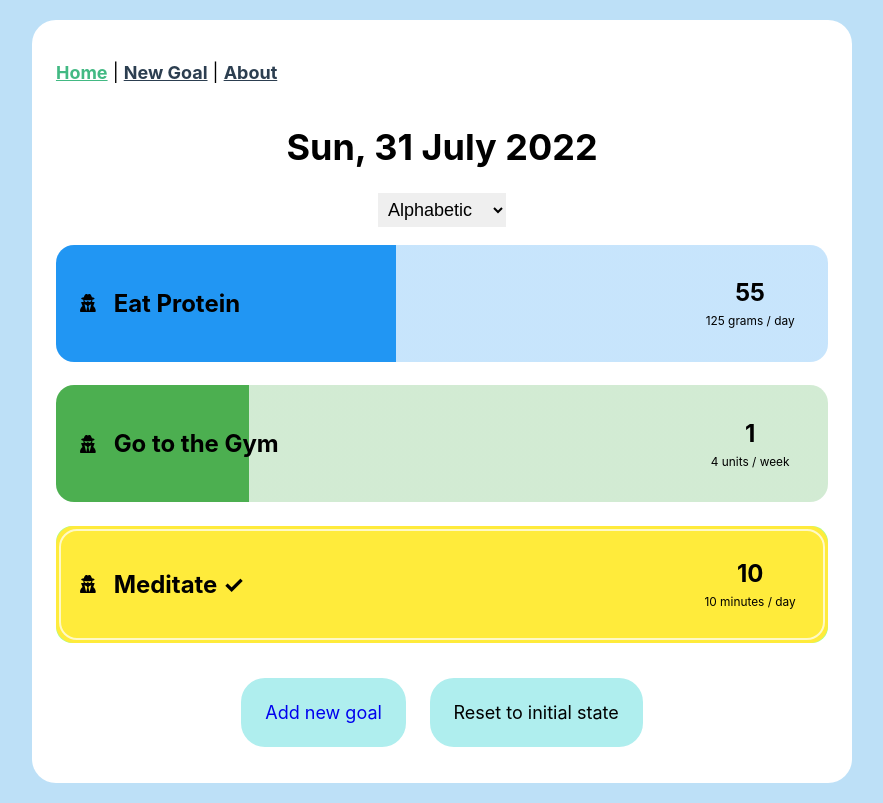
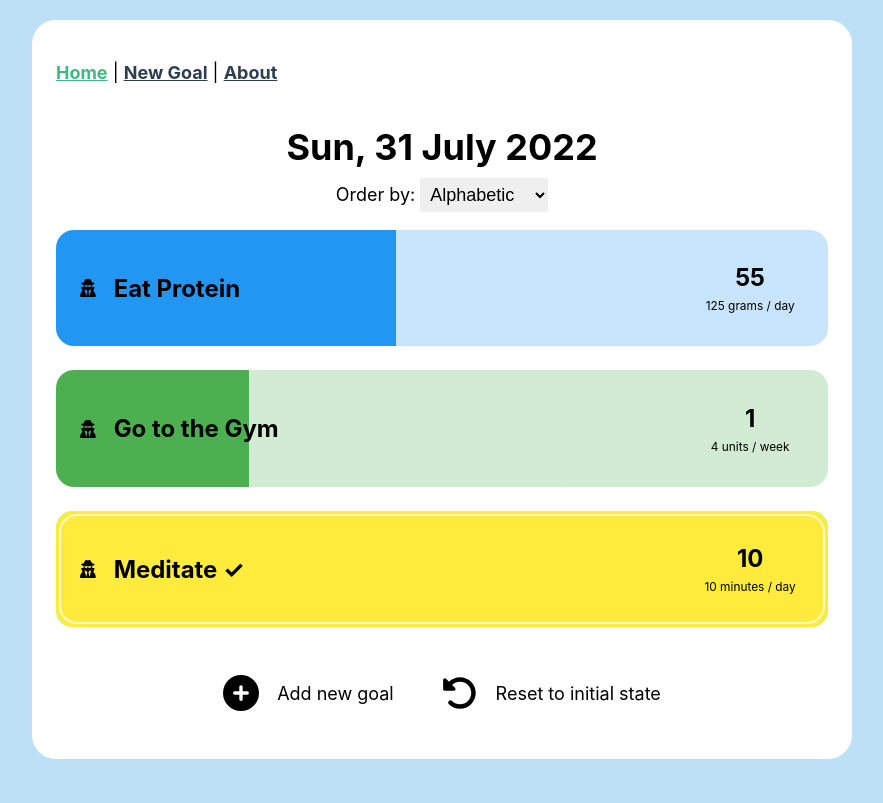
Before and after one commit to davidshir93/markdone-v, a Vue app: page /#/ in a window 1280 px wide. Shown: the whole page, without its empty margins (198-1081 px from the left). Built offline with nearby package versions, Linux system fonts and the light colour scheme.

Commit message:
design and animations

```diff
--- a/src/components/ButtonHome.vue
+++ b/src/components/ButtonHome.vue
@@ -1,6 +1,6 @@
 <template>
   <div class="btn" @click="onClick">
-    <img v-if="iconSrc" :src="iconSrc" />
+    <font-awesome-icon v-if="icon" class="icon" :icon="['fa-solid', icon]" />
     {{ text }}
   </div>
 </template>
@@ -13,7 +13,7 @@ export default {
       type: String,
       default: "Click me!",
     },
-    iconSrc: {
+    icon: {
       type: String,
       default: "",
     },
@@ -27,10 +27,27 @@ export default {
 
 <style lang="scss" scoped>
 .btn {
-  border-radius: 1.33rem;
-  background: paleturquoise;
   padding: 1.33rem;
-  display: inline-block;
+  display: flex;
+  align-items: center;
+  text-decoration: none !important;
+  color: black;
+  cursor: pointer;
+  transition: all 200ms ease-in-out;
+
+  .icon {
+    width: 2rem;
+    height: 2rem;
+    margin-right: 1rem;
+    transform: rotate(0deg);
+    transition: all 200ms ease-in-out;
+  }
+  &:hover {
+    font-weight: 600;
+    .icon {
+      transform: rotate(-180deg);
+    }
+  }
   &:not(:last-child) {
     margin-right: 1.33rem;
   }
--- a/src/components/HeaderTitle.vue
+++ b/src/components/HeaderTitle.vue
@@ -16,4 +16,8 @@ export default {
 };
 </script>
 
-<style></style>
+<style>
+h1 {
+  margin-bottom: 0.5rem;
+}
+</style>
--- a/src/components/SortDropdown.vue
+++ b/src/components/SortDropdown.vue
@@ -1,5 +1,6 @@
 <template>
   <div>
+    Order by:
     <select
       name="sortType"
       id="sortType"
@@ -34,6 +35,9 @@ export default {
 </script>
 
 <style lang="scss" scoped>
+* {
+  font-size: 1rem;
+}
 select {
   padding: 0.33rem;
   margin-bottom: 1rem;
--- a/src/main.js
+++ b/src/main.js
@@ -11,6 +11,8 @@ import { FontAwesomeIcon } from "@fortawesome/vue-fontawesome";
 
 /* import specific icons */
 import {
+  faPlusCircle,
+  faUndoAlt,
   faUserSecret,
   faAddressCard,
   faAnchor,
@@ -31,6 +33,8 @@ import {
 
 /* add icons to the library */
 library.add(
+  faPlusCircle,
+  faUndoAlt,
   faUserSecret,
   faAddressCard,
   faAnchor,
--- a/src/views/HomeView.vue
+++ b/src/views/HomeView.vue
@@ -1,15 +1,17 @@
 <template>
   <div class="page">
     <div class="home">
-      <HeaderTitle :title="calcDateTitle"></HeaderTitle><GoalsList></GoalsList>
+      <HeaderTitle :title="calcDateTitle"></HeaderTitle>
+      <GoalsList />
       <div class="bottom-menu">
-        <router-link to="/newGoal">
-          <ButtonHome text="Add new goal" />
+        <router-link to="/newGoal" style="text-decoration: none">
+          <ButtonHome text="Add new goal" icon="fa-plus-circle" />
         </router-link>
         <ButtonHome
           text="Reset to initial state"
+          icon="fa-undo-alt"
           @click="handleResetState"
-        ></ButtonHome>
+        />
       </div>
     </div>
   </div>
@@ -56,9 +58,6 @@ export default {
   .bottom-menu {
     display: flex;
     justify-content: center;
-    & > * {
-      margin: 0.66rem;
-    }
   }
 }
 </style>
```
